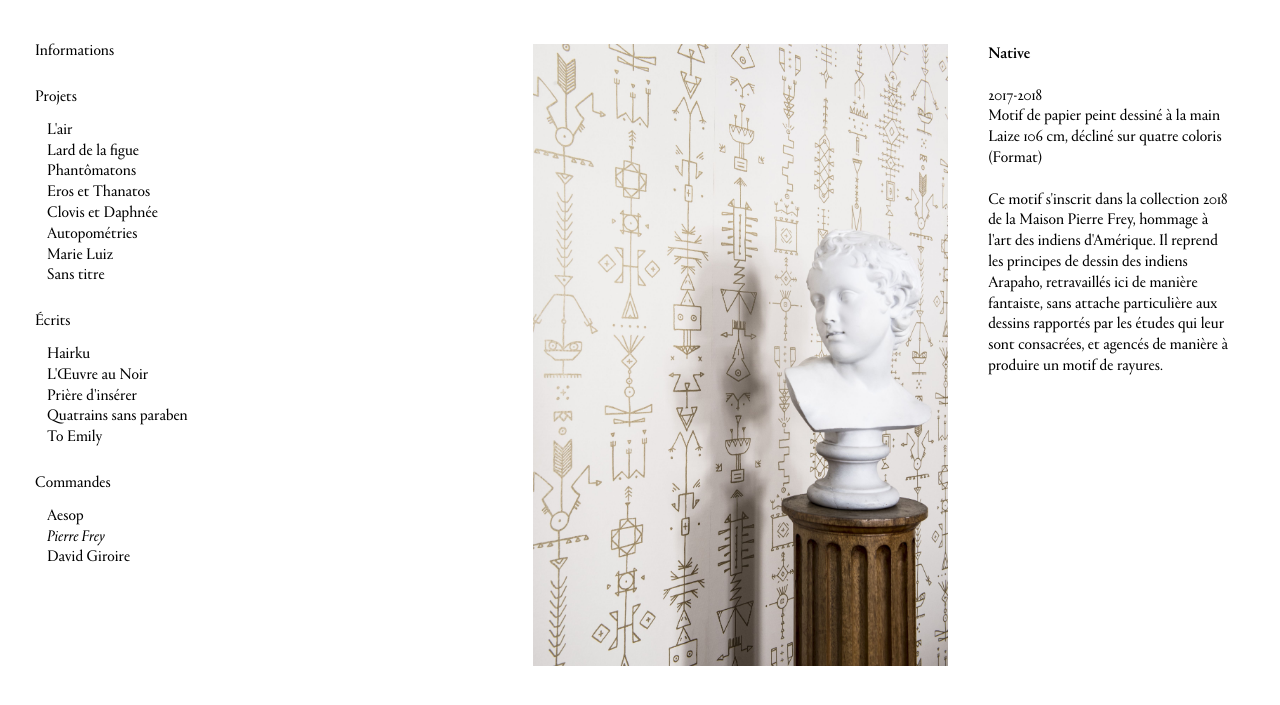
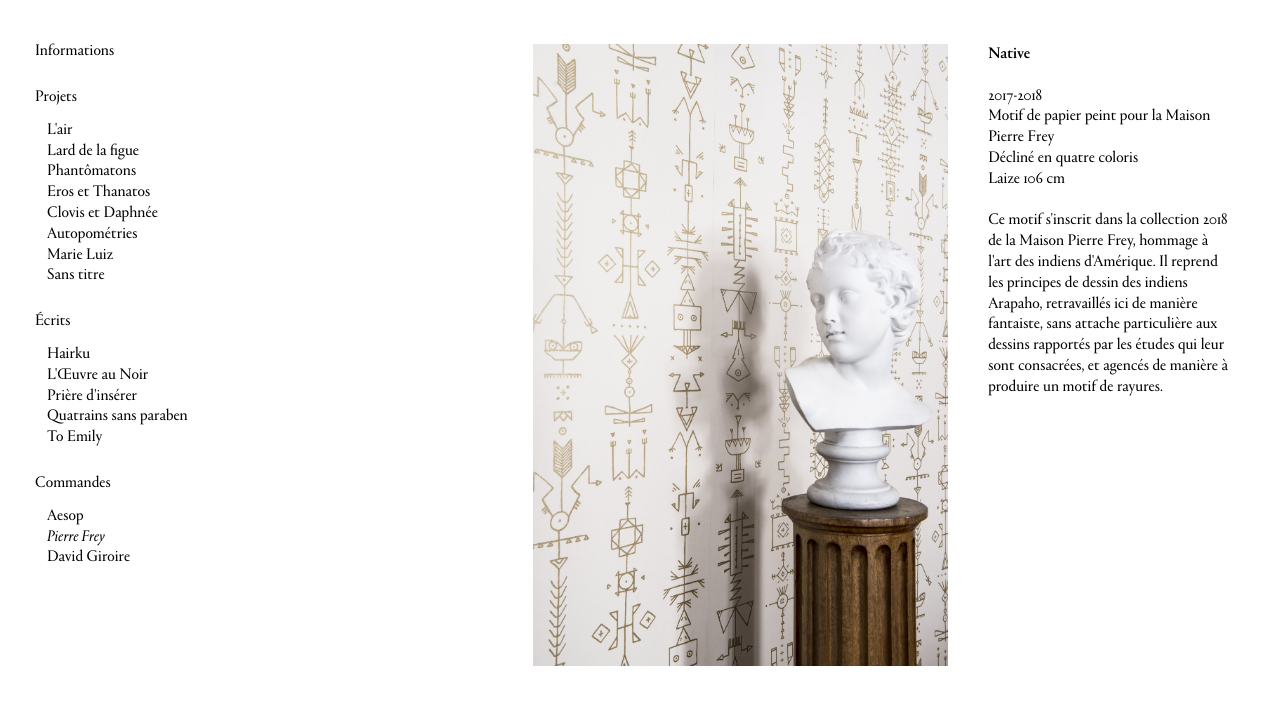
Before and after one commit to josephschianodilombo/josephschianodilombo.github.io, a plain HTML site: page pierre_frey.html in a window 1280 px wide. Shown: the part 61-766 px from the top of the page. Drawn offline with nearby package versions, Linux system fonts and the light colour scheme.

Commit message:
pierre_frey_2

```diff
--- a/pierre_frey.html
+++ b/pierre_frey.html
@@ -86,11 +86,11 @@
         <br/>
         2017-2018
         <br/>
-        Motif de papier peint dessiné à la main
+        Motif de papier peint pour la Maison Pierre Frey
         <br/>
-        Laize 106 cm, décliné sur quatre coloris
+        Décliné en quatre coloris
         <br/>
-        (Format)
+        Laize 106 cm
         <br/>
         <br/>
         Ce motif s'inscrit dans la collection 2018 de la Maison Pierre Frey, hommage à l'art des indiens d'Amérique. Il reprend les principes de dessin des indiens Arapaho, retravaillés ici de manière fantaiste, sans attache particulière aux dessins rapportés par les études qui leur sont consacrées, et agencés de manière à produire un motif de rayures.
```
